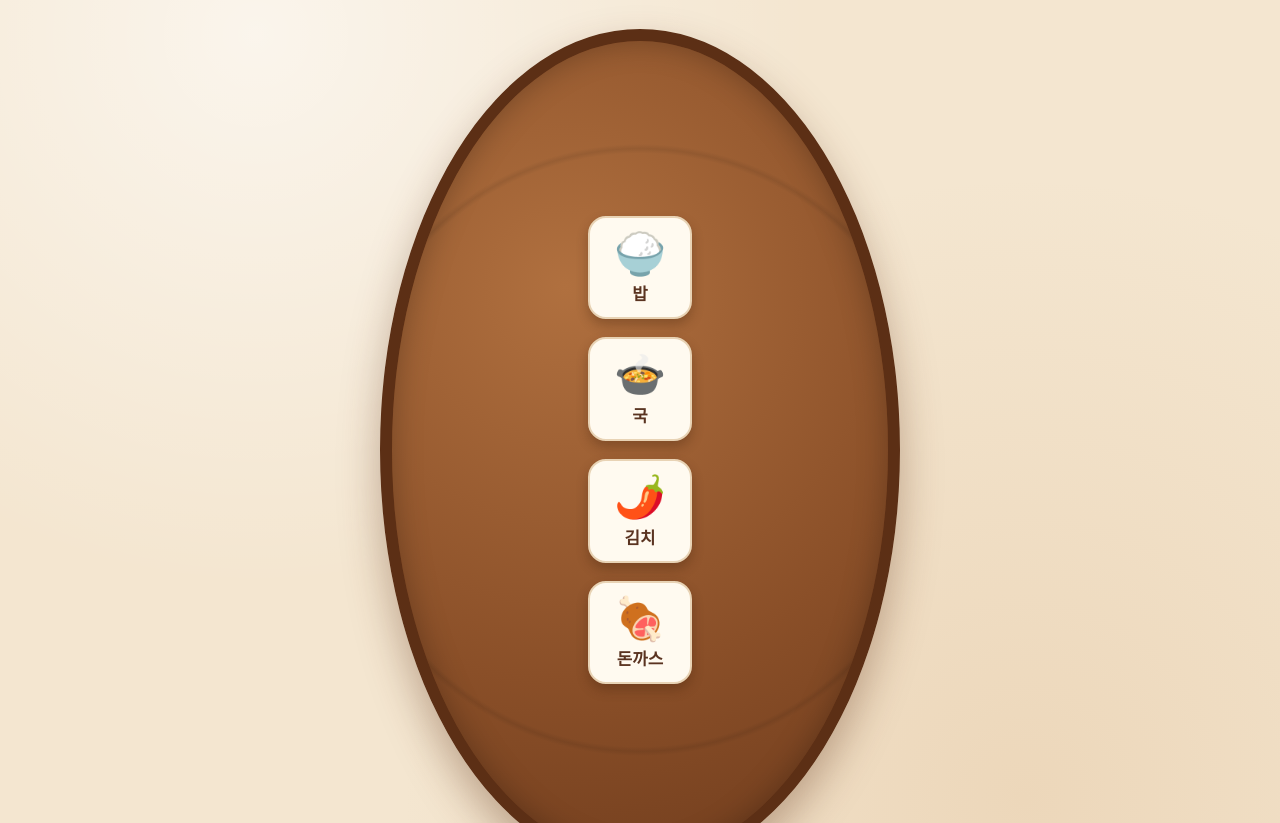
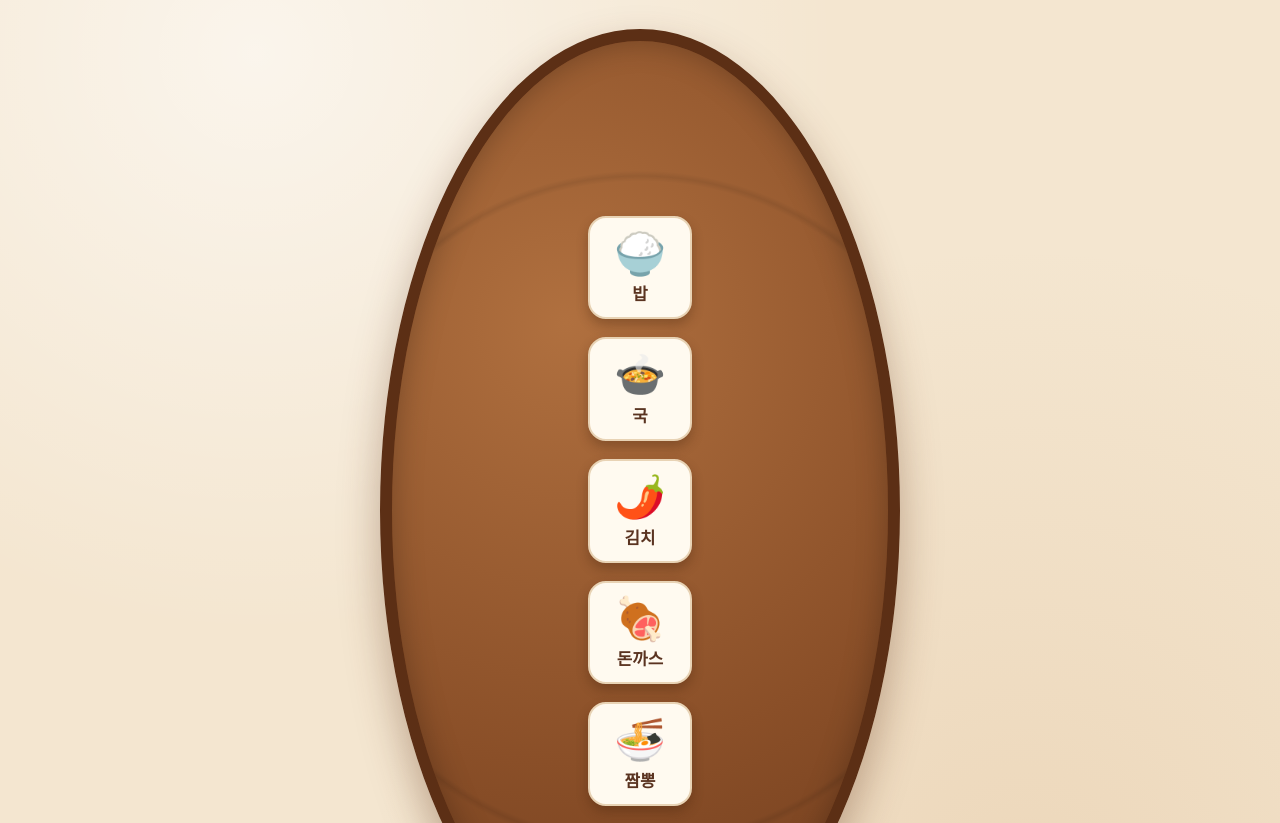
Before and after one commit to Jinho-boat/bapcang02, a plain HTML site: page index.html in a window 1280 px wide. Shown: the part 129-952 px from the top of the page. Drawn offline with Linux system fonts and the light colour scheme.

Commit message:
짬쫑 추가

```diff
--- a/index.html
+++ b/index.html
@@ -112,6 +112,7 @@
     <li data-emoji="🍲">국</li>
     <li data-emoji="🌶️">김치</li>
     <li data-emoji="🍖">돈까스</li>
+    <li data-emoji="🍜">짬뽕</li>
   </ul>
 
   <footer>잘 먹겠습니다 🙏</footer>
```
